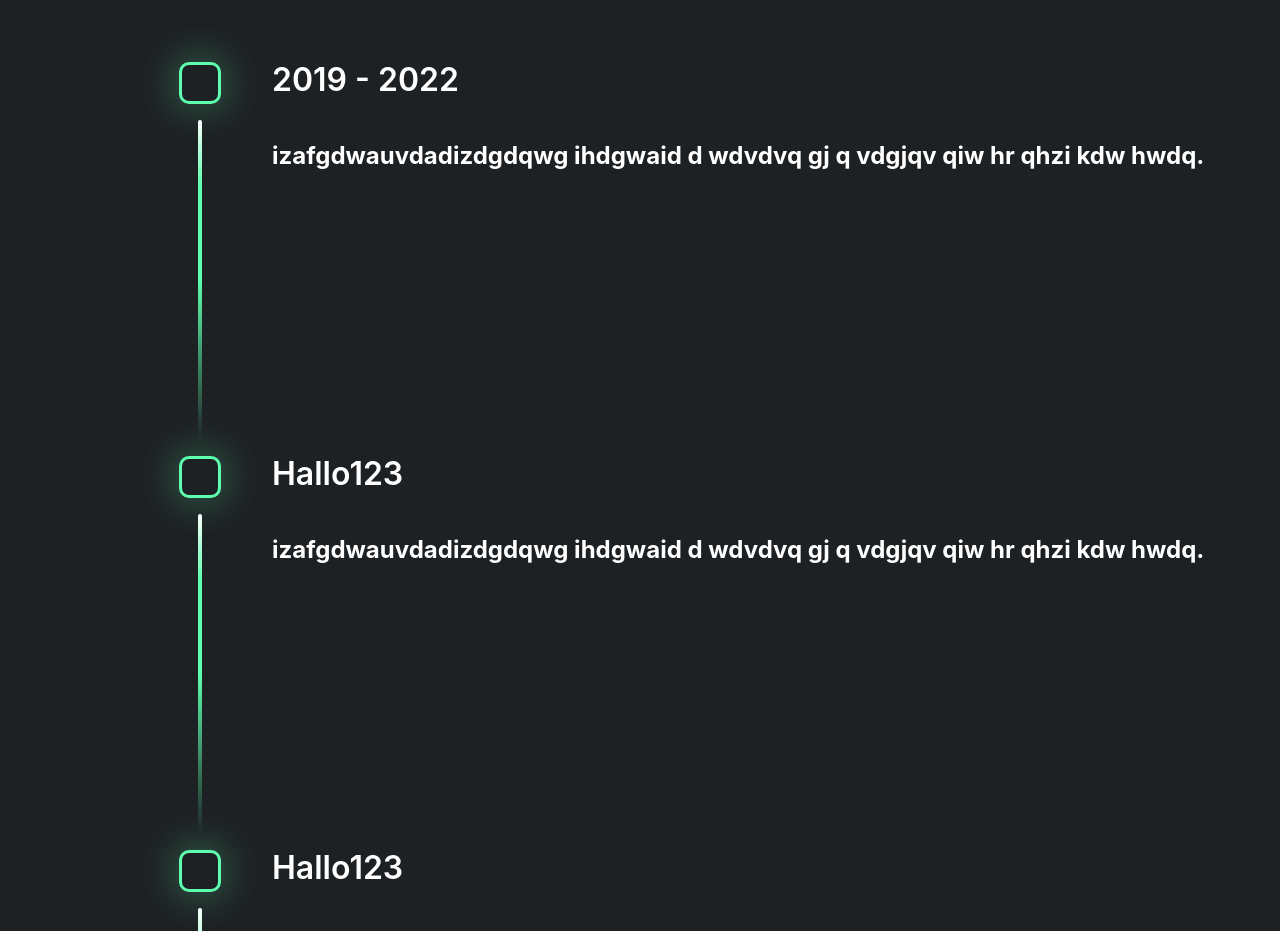
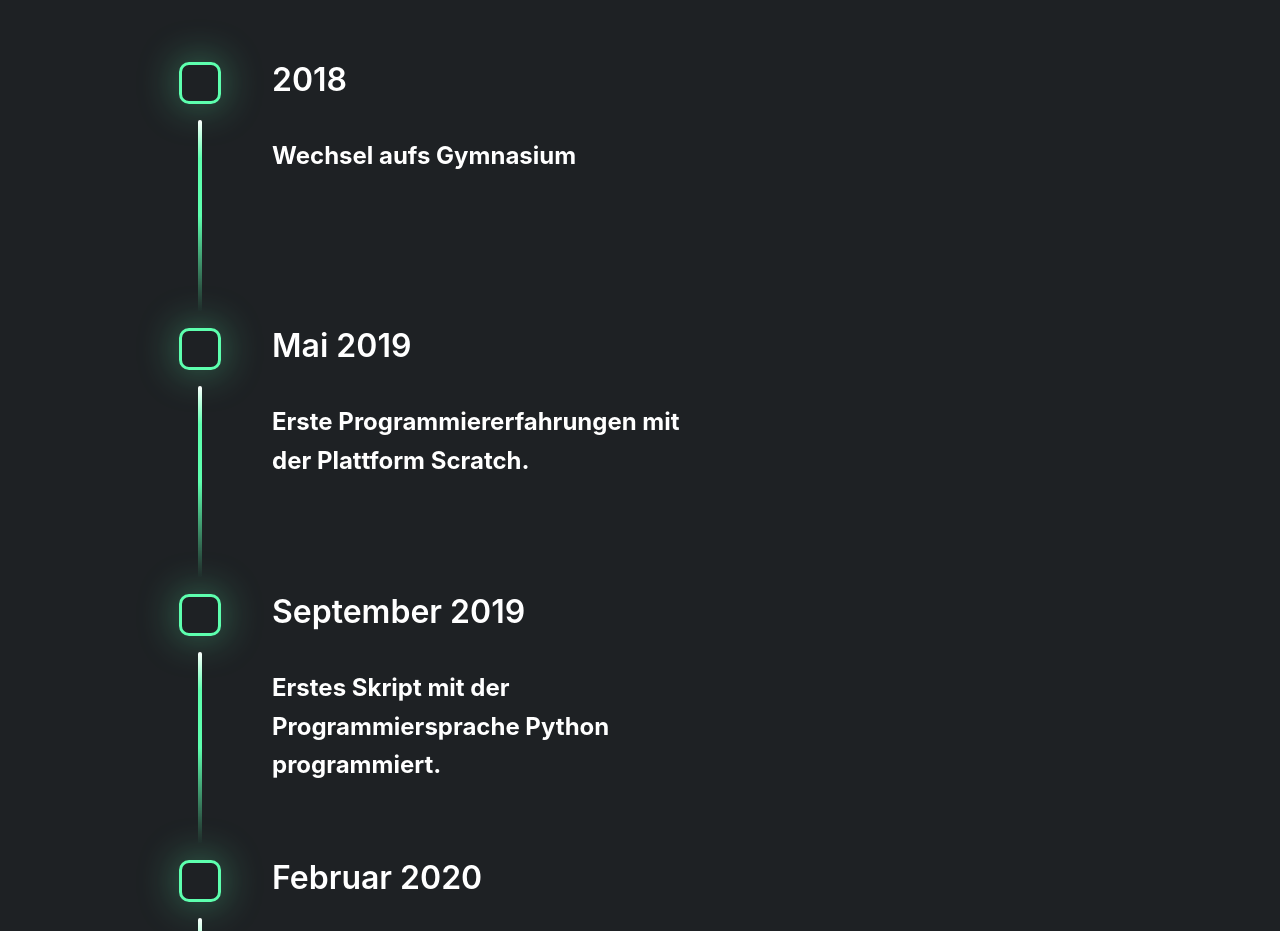
Before and after one commit to ArtusLama/PortfolioVueJs, a Vue app in the folder artus-dev/: page /about-me in a window 1280 px wide. Shown: the part 120-1051 px from the top of the page. Built offline with nearby package versions, Linux system fonts and the light colour scheme.

Commit message:
Timeline text

```diff
--- a/artus-dev/src/components/Timeline.vue
+++ b/artus-dev/src/components/Timeline.vue
@@ -7,10 +7,10 @@
 <template>
     <div class="timeline">
 
-        <TimeLineElement title="2019 - 2022" text="izafgdwauvdadizdgdqwg ihdgwaid d  wdvdvq gj q vdgjqv qiw hr qhzi kdw hwdq."/>
-        <TimeLineElement title="Hallo123" text="izafgdwauvdadizdgdqwg ihdgwaid d  wdvdvq gj q vdgjqv qiw hr qhzi kdw hwdq."/>
-        <TimeLineElement title="Hallo123" text="izafgdwauvdadizdgdqwg ihdgwaid d  wdvdvq gj q vdgjqv qiw hr qhzi kdw hwdq."/>
-        <TimeLineElement title="Hallo123" text="izafgdwauvdadizdgdqwg ihdgwaid d  wdvdvq gj q vdgjqv qiw hr qhzi kdw hwdq."/>
+        <TimeLineElement title="2018" text="Wechsel aufs Gymnasium"/>
+        <TimeLineElement title="Mai 2019" text="Erste Programmiererfahrungen mit der Plattform Scratch."/>
+        <TimeLineElement title="September 2019" text="Erstes Skript mit der Programmiersprache Python programmiert."/>
+        <TimeLineElement title="Februar 2020" text="Erste Webseite mit HTML erstellt."/>
         <TimeLineElement title="Hallo123" text="izafgdwauvdadizdgdqwg ihdgwaid d  wdvdvq gj q vdgjqv qiw hr qhzi kdw hwdq."/>
 
     </div>
--- a/artus-dev/src/components/TimelineElement.vue
+++ b/artus-dev/src/components/TimelineElement.vue
@@ -44,15 +44,18 @@
     .timelineElementStroke {
         margin-top: 1rem;
         width: 4px;
-        height: 20rem;
+        height: 12rem;
         border-radius: 100px;
         background: linear-gradient(180deg, rgba(255,255,255,1) 0%, var(--color-green) 20%, var(--color-green) 50%, rgba(0,0,0,0) 100%);
     }
 
 
+    .timelineElementContent {
+        width: 40vw;
+    }
     .timelineElementContent h1{
-       margin: 0 2rem;
-       font-weight: 600;
+        margin: 0 2rem;
+        font-weight: 600;
     }
     .timelineElementContent h2 {
         margin: 2rem 2rem;
```
